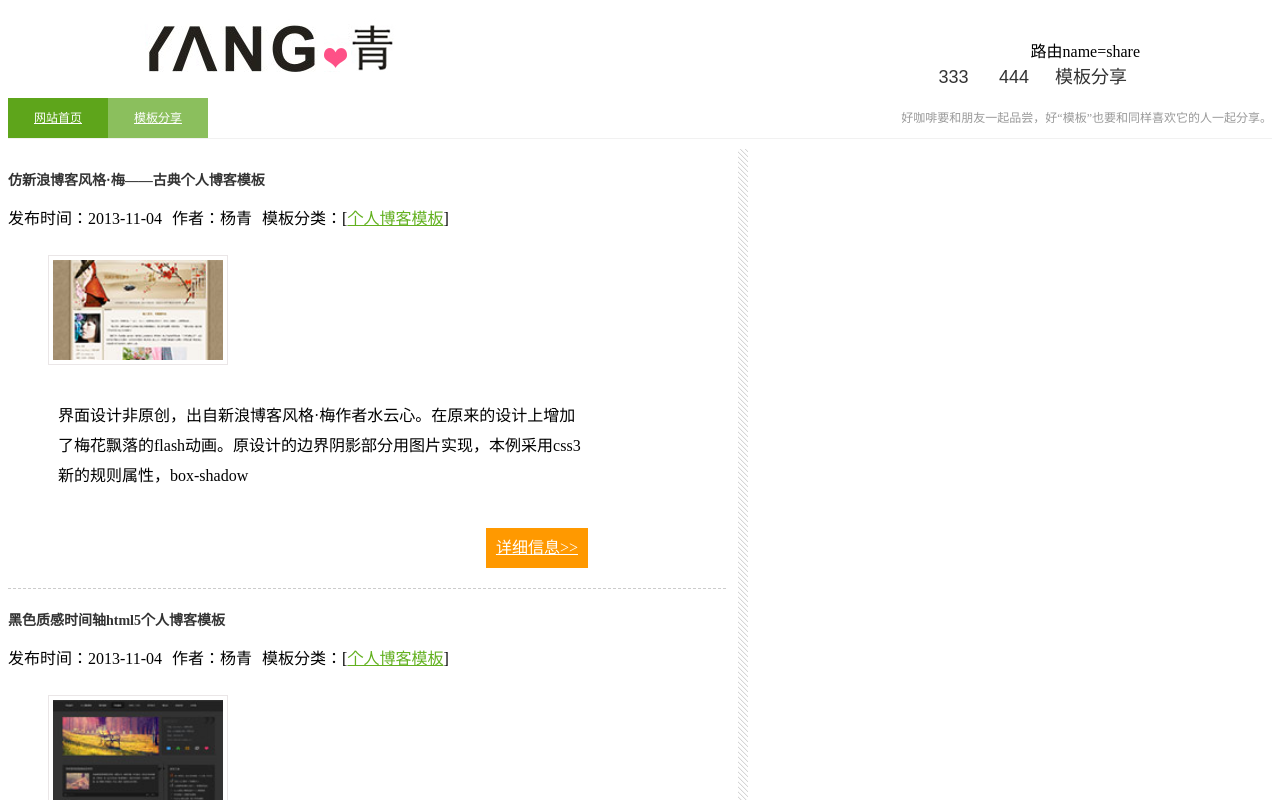
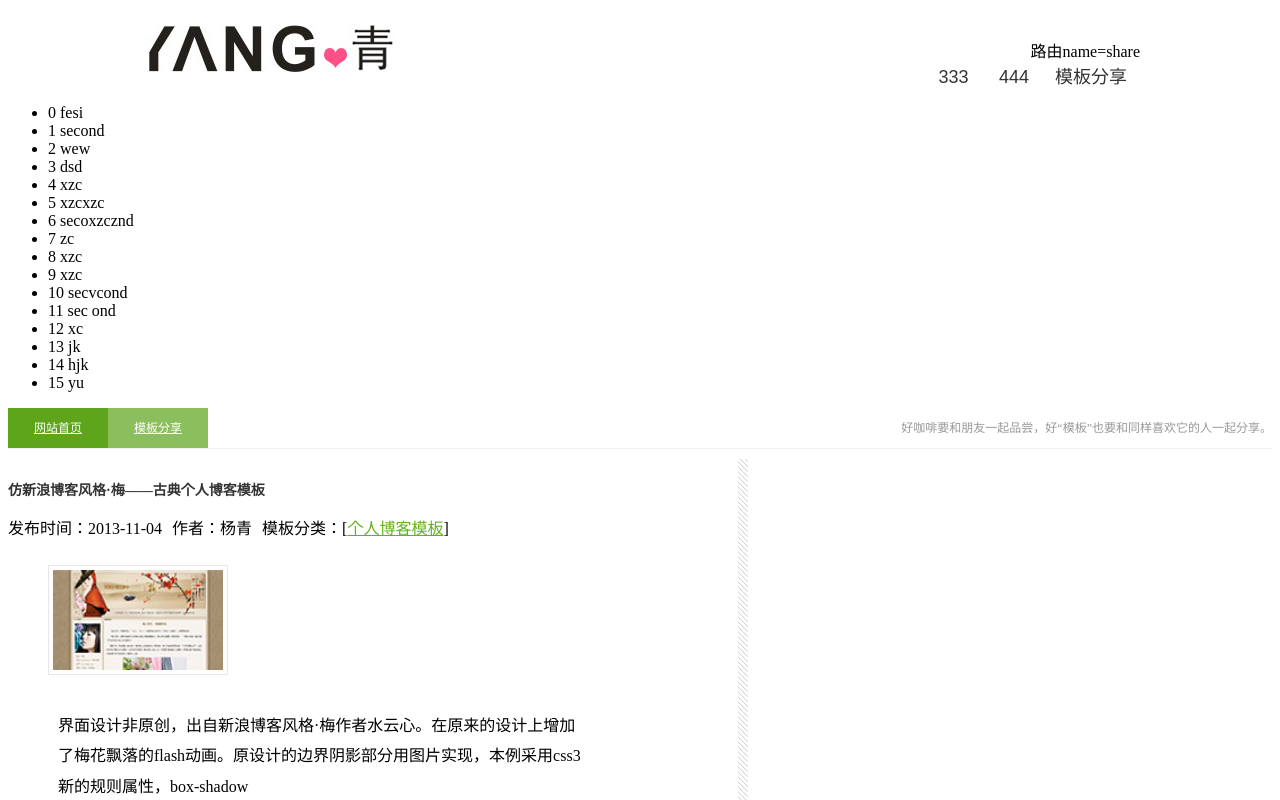
Before and after one commit to lllomh/vue-blog, a Vue app: page /share in a window 1280 px wide. Shown: the top 800 px of the page. Built offline with nearby package versions, Linux system fonts and the light colour scheme.

Commit message:
'v-for数据测试'

```diff
--- a/src/page/share/share.vue
+++ b/src/page/share/share.vue
@@ -2,15 +2,23 @@
     <div>
 
 
-        <section class="contenr">
-            <transition name="fade">
-                <router-view class="main"></router-view>
-            </transition>
-        </section>
+        <!--<section class="contenr">-->
+            <!--<transition name="fade">-->
+                <!--<router-view class="main"></router-view>-->
+            <!--</transition>-->
+        <!--</section>-->
 
 
 
         <article class="blogs">
+
+            <ul>
+                <li v-for="(item,index) in items">
+                    {{ index }} {{item.mess}}
+                </li>
+            </ul>
+
+
             <h1 class="t_nav"><span>好咖啡要和朋友一起品尝，好“模板”也要和同样喜欢它的人一起分享。 </span><a href="/" class="n1">网站首页</a><a href="/" class="n2">模板分享</a></h1>
             <div class="newblog left">
                 <h2>仿新浪博客风格·梅——古典个人博客模板</h2>
@@ -102,6 +110,32 @@
     </div>
 </template>
 <script>
+    export default{
+        name:'shae',
+        data(){
+            return{
+                items:[
+                    {mess:'fesi'},
+                    {mess:'second'},
+                    {mess:'wew'},
+                    {mess:'dsd'},
+                    {mess:'xzc'},
+                    {mess:'xzcxzc'},
+                    {mess:'secoxzcznd'},
+                    {mess:'zc'},
+                    {mess:'xzc'},
+                    {mess:'xzc'},
+                    {mess:'secvcond'},
+                    {mess:'sec ond'},
+                    {mess:'xc'},
+                    {mess:'jk'},
+                    {mess:'hjk'},
+                    {mess:'yu'}
+                ],
+                tyestdta:1
+            }
+        }
+    }
 
 </script>
 
```
